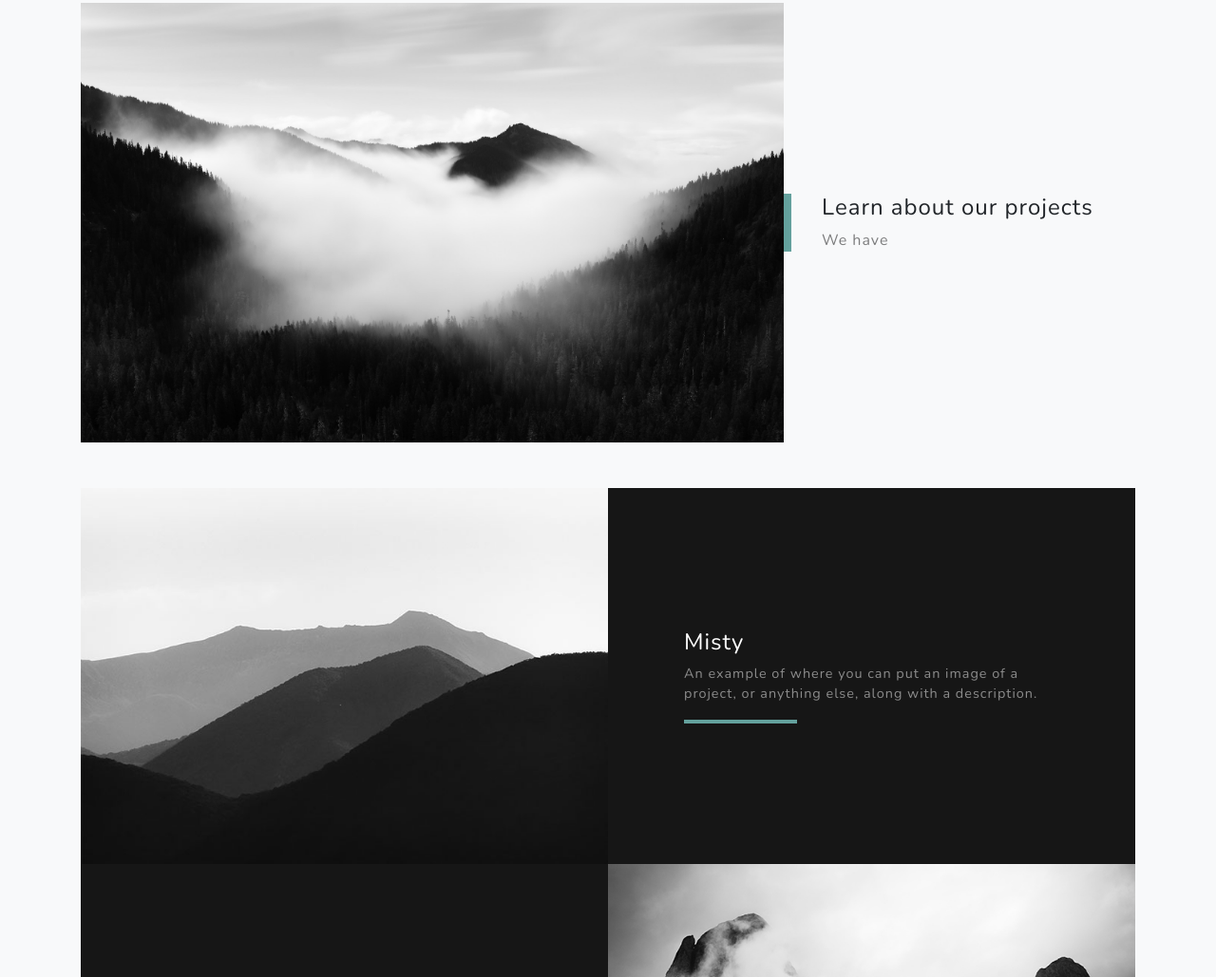
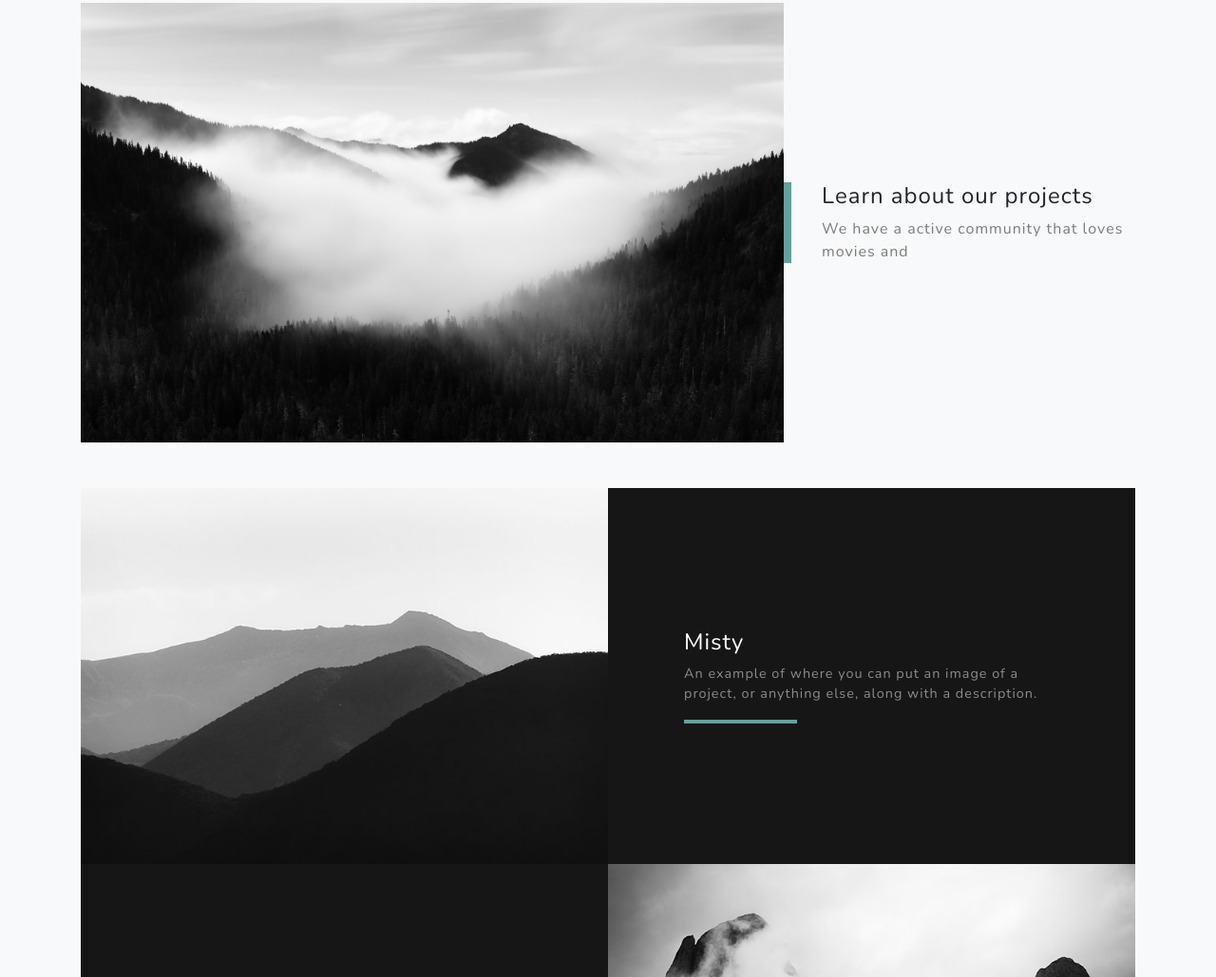
Before and after one commit to stackbit-projects/magenta-lettuce-82055, a Gatsby site: page / in a window 1280 px wide. Shown: the part 1621-2650 px from the top of the page at 95% size. Built offline with nearby package versions, Linux system fonts and the light colour scheme; Gatsby itself is replaced by a stand-in of ours.

Commit message:
index.js: updated Paragraph in div

```diff
--- a/src/pages/index.js
+++ b/src/pages/index.js
@@ -62,7 +62,7 @@ const IndexPage = () => (
             <div className="featured-text text-center text-lg-left">
               <h4>Learn about our projects</h4>
               <p className="text-black-50 mb-0">
-                We have
+                We have a active community that loves movies and
               </p>
             </div>
           </div>
```
